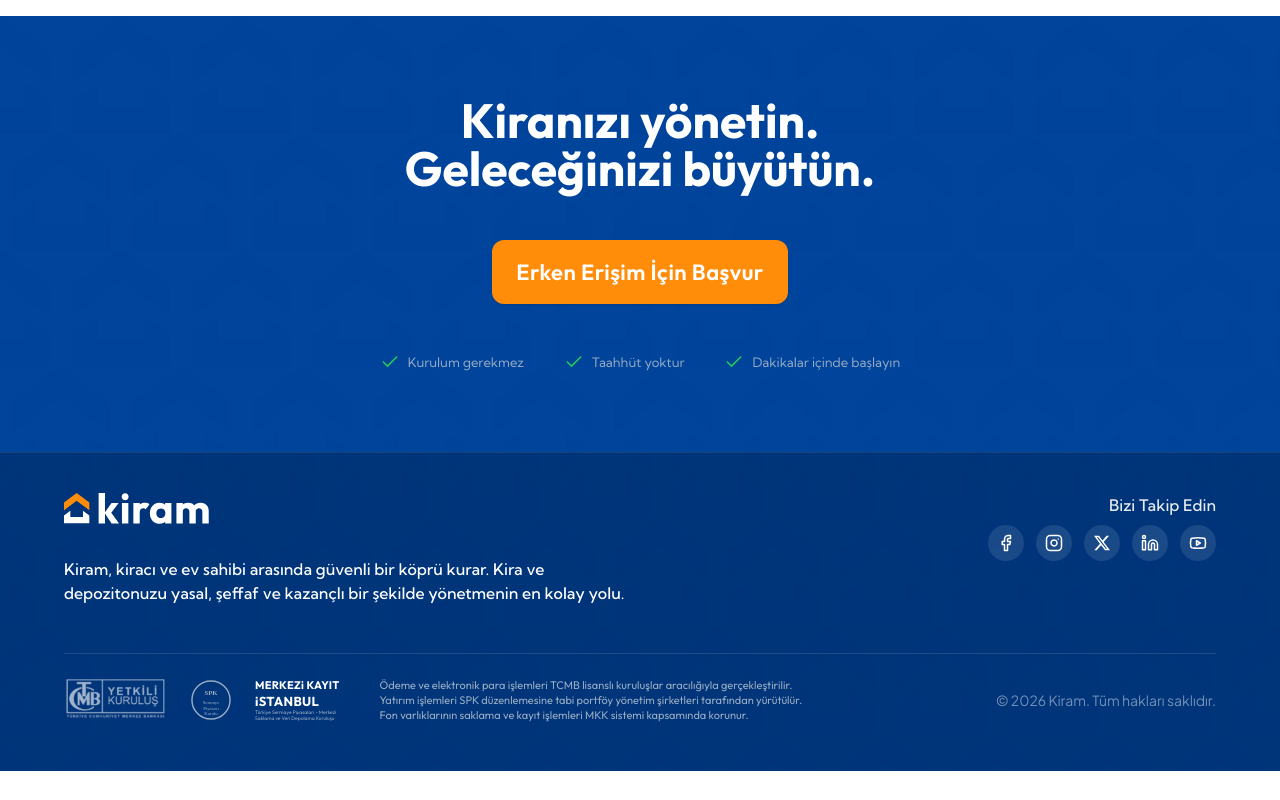
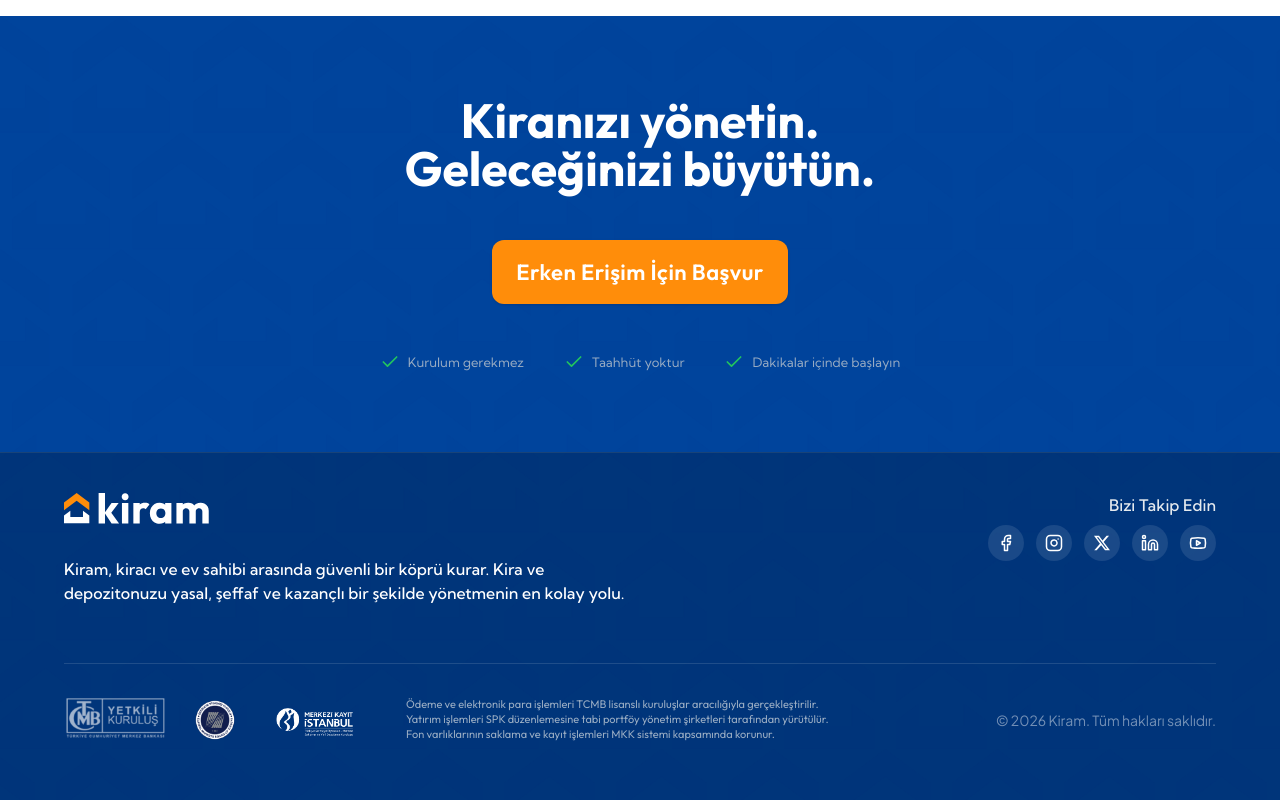
Before and after one commit to Muhammedreyz/kiram-web-static, a React (Vite) app: page / in a window 1280 px wide. Shown: the part 6558-7358 px from the top of the page. Before the commit the page ends 7329 px from the top, so only its background shows below. Built offline with nearby package versions, Linux system fonts and the light colour scheme; no server answers.

Commit message:
Updated FooterSection.tsx

```diff
--- a/src/screens/KiramLp/sections/FooterSection/FooterSection.tsx
+++ b/src/screens/KiramLp/sections/FooterSection/FooterSection.tsx
@@ -2,30 +2,13 @@ import { Facebook, Instagram, Linkedin, Youtube } from "lucide-react";
 import kiramWhite from "../../../../img/kiram-white.svg";
 import patternBg from "../../../../img/Frame_4205927.png";
 import tcmbLogo from "../../../../img/tcmb_1.png";
+import spkLogo from "../../../../img/e236ee915c285193fbc63a9923f5f8105d525332.png";
+import mkkLogo from "../../../../img/15e2a399cc4194e28ed559609d07506781d2cbe2.png";
 
 const XIcon = ({ className }: { className?: string }) => (
   <svg viewBox="0 0 300 271" fill="currentColor" className={className}>
     <path d="m236 0h46l-101 115 118 156h-92.6l-72.5-94.8-83 94.8h-46l107-123-113-148h94.9l65.5 86.6zm-16.1 244h25.5l-165-218h-27.4z" />
   </svg>
-);
-
-const SpkLogo = () => (
-  <svg viewBox="0 0 42 42" className="w-[40px] h-[40px]" fill="none">
-    <circle cx="21" cy="21" r="20" stroke="#98acc3" strokeWidth="1.5" />
-    <text x="21" y="16" textAnchor="middle" fill="#98acc3" fontSize="7" fontFamily="serif" fontWeight="bold">SPK</text>
-    <text x="21" y="25" textAnchor="middle" fill="#98acc3" fontSize="5" fontFamily="serif">Sermaye</text>
-    <text x="21" y="31" textAnchor="middle" fill="#98acc3" fontSize="5" fontFamily="serif">Piyasası</text>
-    <text x="21" y="37" textAnchor="middle" fill="#98acc3" fontSize="5" fontFamily="serif">Kurulu</text>
-  </svg>
-);
-
-const MkkLogo = () => (
-  <div className="flex flex-col items-start">
-    <span className="[font-family:'Outfit',Helvetica] font-bold text-white text-[11px] leading-tight tracking-wide">MERKEZi KAYIT</span>
-    <span className="[font-family:'Outfit',Helvetica] font-bold text-white text-[13px] leading-tight tracking-wide">iSTANBUL</span>
-    <span className="[font-family:'Outfit',Helvetica] font-normal text-[#98acc3] text-[5px] leading-tight">Türkiye Sermaye Piyasaları - Merkezi</span>
-    <span className="[font-family:'Outfit',Helvetica] font-normal text-[#98acc3] text-[5px] leading-tight">Saklama ve Veri Depolama Kuruluşu</span>
-  </div>
 );
 
 export const FooterSection = (): JSX.Element => {
@@ -72,7 +55,7 @@ export const FooterSection = (): JSX.Element => {
         </div>
       </div>
 
-      <div className="relative z-10 flex flex-col w-full max-w-[1440px] mx-auto border-t border-[#ffffff1f]">
+      <div className="relative z-10 flex flex-col w-full max-w-[1440px] mx-auto border-t border-[#ffffff1f] mt-[10px]">
         <div className="flex flex-col lg:flex-row items-start lg:items-center justify-between gap-6 py-6 w-full">
           <div className="flex flex-col sm:flex-row items-start sm:items-center gap-6 sm:gap-10">
             <div className="flex items-center gap-6">
@@ -81,8 +64,16 @@ export const FooterSection = (): JSX.Element => {
                 alt="TCMB - Türkiye Cumhuriyeti Merkez Bankası"
                 className="w-[90px] sm:w-[103px] h-auto object-contain flex-shrink-0"
               />
-              <SpkLogo />
-              <MkkLogo />
+              <img
+                src={spkLogo}
+                alt="SPK - Sermaye Piyasası Kurulu"
+                className="w-[40px] sm:w-[48px] h-auto object-contain flex-shrink-0"
+              />
+              <img
+                src={mkkLogo}
+                alt="MKK - Merkezi Kayıt Kuruluşu"
+                className="w-[90px] sm:w-[103px] h-auto object-contain flex-shrink-0"
+              />
             </div>
 
             <p className="max-w-[424px] [font-family:'Outfit',Helvetica] font-normal text-[#98acc3] text-[10px] sm:text-[11px] leading-[15px]">
```
